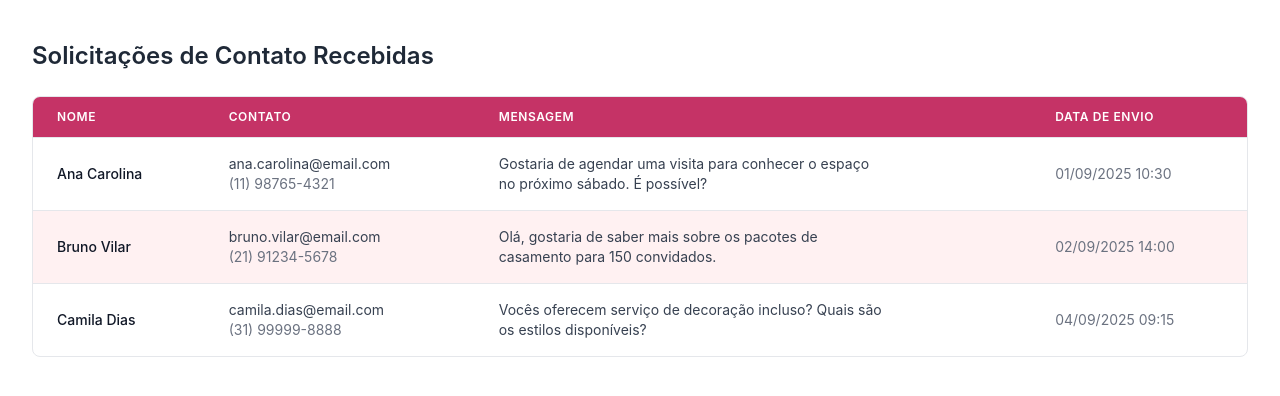
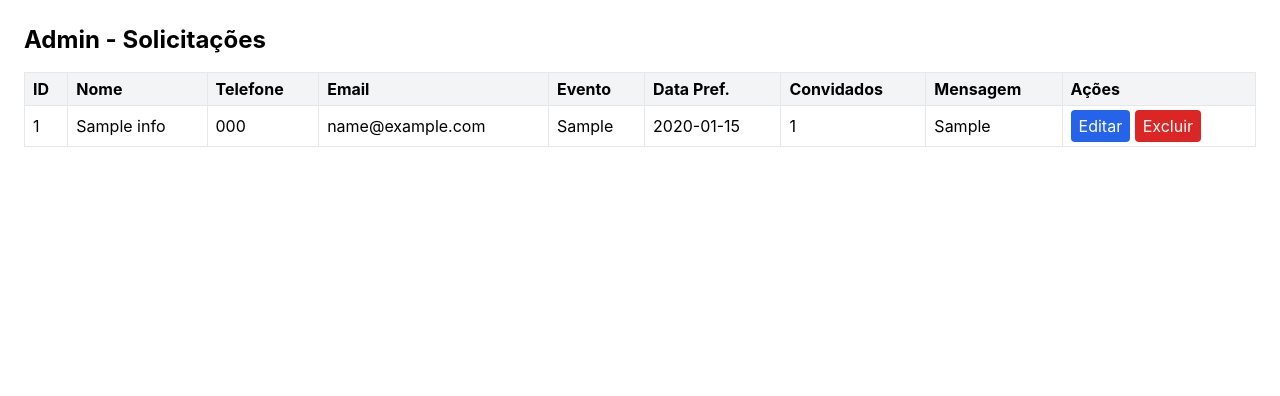
Before and after one commit to yiguinn/projetoEstancia, a PHP site: page /telaAdmin.php in a window 1280 px wide. Shown: the part 61-457 px from the top of the page. Run offline with PHP 8.4, Linux system fonts and the light colour scheme; tables that the repository leaves empty hold one stand-in row (values such as "Sample post"); some libraries are stand-ins or nearby versions; some web fonts are replaced.

Commit message:
crud na page de admin finalizado

```diff
--- a/model/formModel.php
+++ b/model/formModel.php
@@ -30,5 +30,55 @@ class formModel {
             return false;
         }
     }
+    // === CRUD admin (adicionar dentro da classe formModel, após inserir) ===
+
+public function listar() {
+    try {
+        $stmt = $this->pdo->query("SELECT * FROM info ORDER BY idUsuario DESC");
+        return $stmt->fetchAll(PDO::FETCH_ASSOC);
+    } catch (PDOException $e) {
+        error_log("Erro listar: " . $e->getMessage());
+        return [];
+    }
+}
+
+public function excluir($idUsuario) {
+    try {
+        $stmt = $this->pdo->prepare("DELETE FROM info WHERE idUsuario = :id");
+        return $stmt->execute([':id' => $idUsuario]);
+    } catch (PDOException $e) {
+        error_log("Erro excluir: " . $e->getMessage());
+        return false;
+    }
+}
+
+public function atualizar($idUsuario, $nome, $telefone, $email, $tipoCerimonia, $dataPref, $qtdConvidados, $mensagemCerimonia) {
+    try {
+        $sql = "UPDATE info SET
+                    nomeUsuario = :nome,
+                    telefoneUsuario = :telefone,
+                    emailUsuario = :email,
+                    tipoCerimonia = :tipoCerimonia,
+                    dataPref = :dataPref,
+                    qtdConvidados = :qtdConvidados,
+                    mensagemCerimonia = :mensagemCerimonia
+                WHERE idUsuario = :id";
+        $stmt = $this->pdo->prepare($sql);
+        return $stmt->execute([
+            ':id' => $idUsuario,
+            ':nome' => $nome,
+            ':telefone' => $telefone,
+            ':email' => $email,
+            ':tipoCerimonia' => $tipoCerimonia,
+            ':dataPref' => $dataPref,
+            ':qtdConvidados' => $qtdConvidados,
+            ':mensagemCerimonia' => $mensagemCerimonia
+        ]);
+    } catch (PDOException $e) {
+        error_log("Erro atualizar: " . $e->getMessage());
+        return false;
+    }
+}
+
 }
 ?>
--- a/view/header.php
+++ b/view/header.php
@@ -108,7 +108,7 @@ if (session_status() === PHP_SESSION_NONE) {
   <div class="bg-white p-6 rounded shadow-xl relative z-[10000]">
     <p id="modal-text">Mensagem aqui</p>
     <button onclick="closeModal()"
-            class="mt-4 px-4 py-2 bg-blue-600 text-white rounded">Fechar</button>
+            class="mt-4 px-4 py-2 bg-pink-600 text-white rounded">Fechar</button>
   </div>
 </div>
 
--- a/view/telaAdmin.php
+++ b/view/telaAdmin.php
@@ -1,34 +1,6 @@
-<?php
-// duds dados hardcoded aq so mudar pelo backend dps
-$solicitacoes = [
-    [
-        'id' => 1,
-        'nome' => 'Ana Carolina',
-        'email' => 'ana.carolina@email.com',
-        'telefone' => '(11) 98765-4321',
-        'mensagem' => 'Gostaria de agendar uma visita para conhecer o espaço no próximo sábado. É possível?',
-        'data_envio' => '2025-09-01 10:30:00'
-    ],
-    [
-        'id' => 2,
-        'nome' => 'Bruno Vilar',
-        'email' => 'bruno.vilar@email.com',
-        'telefone' => '(21) 91234-5678',
-        'mensagem' => 'Olá, gostaria de saber mais sobre os pacotes de casamento para 150 convidados.',
-        'data_envio' => '2025-09-02 14:00:00'
-    ],
-    [
-        'id' => 3,
-        'nome' => 'Camila Dias',
-        'email' => 'camila.dias@email.com',
-        'telefone' => '(31) 99999-8888',
-        'mensagem' => 'Vocês oferecem serviço de decoração incluso? Quais são os estilos disponíveis?',
-        'data_envio' => '2025-09-04 09:15:00'
-    ],
-];
-?>
 <!DOCTYPE html>
 <html lang="pt-BR">
+
 <head>
     <meta charset="UTF-8">
     <meta name="viewport" content="width=device-width, initial-scale=1.0">
@@ -37,6 +9,7 @@ $solicitacoes = [
     <link rel="stylesheet" href="style.css">
     <link href="https://fonts.googleapis.com/css2?family=SF+Pro+Display:wght@400;500;600;700&display=swap" rel="stylesheet">
 </head>
+
 <body class="bg-white font-['SF_Pro_Display',_sans_serif]">
 
     <header class="bg-white border-b border-gray-100">
@@ -51,54 +24,149 @@ $solicitacoes = [
         </div>
     </header>
 
-    <main class="py-10">
-        <div class="max-w-7xl mx-auto sm:px-6 lg:px-8">
+    <?php
+    require_once __DIR__ . '/../model/formModel.php';
+    $model = new formModel();
+    $registros = $model->listar();
+    ?>
 
-            <h2 class="text-2xl font-semibold text-gray-800 mb-6">Solicitações de Contato Recebidas</h2>
+    <main class="max-w-7xl mx-auto p-6">
+        <h1 class="text-2xl font-bold mb-4">Admin - Solicitações</h1>
 
-            <div class="border border-gray-200 rounded-lg overflow-hidden">
         <div class="overflow-x-auto">
-                    <table class="w-full min-w-full divide-y divide-gray-200">
-                        <thead class="bg-rosa-vibrante">
-                            <tr>
-                                <th scope="col" class="px-6 py-3 text-left text-xs font-semibold text-white uppercase tracking-wider">Nome</th>
-                                <th scope="col" class="px-6 py-3 text-left text-xs font-semibold text-white uppercase tracking-wider">Contato</th>
-                                <th scope="col" class="px-6 py-3 text-left text-xs font-semibold text-white uppercase tracking-wider">Mensagem</th>
-                                <th scope="col" class="px-6 py-3 text-left text-xs font-semibold text-white uppercase tracking-wider">Data de Envio</th>
+            <table class="table-auto w-full border-collapse border border-gray-300">
+                <thead>
+                    <tr class="bg-gray-100">
+                        <th class="border px-2 py-1 text-left">ID</th>
+                        <th class="border px-2 py-1 text-left">Nome</th>
+                        <th class="border px-2 py-1 text-left">Telefone</th>
+                        <th class="border px-2 py-1 text-left">Email</th>
+                        <th class="border px-2 py-1 text-left">Evento</th>
+                        <th class="border px-2 py-1 text-left">Data Pref.</th>
+                        <th class="border px-2 py-1 text-left">Convidados</th>
+                        <th class="border px-2 py-1 text-left">Mensagem</th>
+                        <th class="border px-2 py-1 text-left">Ações</th>
                     </tr>
                 </thead>
-                        <tbody class="divide-y divide-gray-200">
-                            <?php foreach ($solicitacoes as $solicitacao): ?>
-                                <tr class="even:bg-rose-50 hover:bg-rose-100 transition-colors duration-150">
-                                    <td class="px-6 py-4 whitespace-nowrap">
-                                        <div class="text-sm font-medium text-gray-900"><?= htmlspecialchars($solicitacao['nome']) ?></div>
-                                    </td>
-                                    <td class="px-6 py-4 whitespace-nowrap">
-                                        <div class="text-sm text-gray-700"><?= htmlspecialchars($solicitacao['email']) ?></div>
-                                        <div class="text-sm text-gray-500"><?= htmlspecialchars($solicitacao['telefone']) ?></div>
-                                    </td>
-                                    <td class="px-6 py-4">
-                                        <p class="text-sm text-gray-700 max-w-sm whitespace-pre-wrap"><?= htmlspecialchars($solicitacao['mensagem']) ?></p>
-                                    </td>
-                                    <td class="px-6 py-4 whitespace-nowrap text-sm text-gray-500">
-                                        <?= date('d/m/Y H:i', strtotime($solicitacao['data_envio'])) ?>
+                <tbody>
+                    <?php if (!empty($registros)): ?>
+                        <?php foreach ($registros as $r): ?>
+                            <tr>
+                                <td class="border px-2 py-1"><?= htmlspecialchars($r['idUsuario']) ?></td>
+                                <td class="border px-2 py-1"><?= htmlspecialchars($r['nomeUsuario']) ?></td>
+                                <td class="border px-2 py-1"><?= htmlspecialchars($r['telefoneUsuario']) ?></td>
+                                <td class="border px-2 py-1"><?= htmlspecialchars($r['emailUsuario']) ?></td>
+                                <td class="border px-2 py-1"><?= htmlspecialchars($r['tipoCerimonia']) ?></td>
+                                <td class="border px-2 py-1"><?= htmlspecialchars($r['dataPref']) ?></td>
+                                <td class="border px-2 py-1"><?= htmlspecialchars($r['qtdConvidados']) ?></td>
+                                <td class="border px-2 py-1"><?= htmlspecialchars($r['mensagemCerimonia']) ?></td>
+                                <td class="border px-2 py-1">
+
+                                    <!-- Editar (abre modal) -->
+                                    <button
+                                        class="bg-blue-600 text-white px-2 py-1 rounded edit-btn"
+                                        data-id="<?= htmlspecialchars($r['idUsuario']) ?>"
+                                        data-nome="<?= htmlspecialchars($r['nomeUsuario'], ENT_QUOTES) ?>"
+                                        data-telefone="<?= htmlspecialchars($r['telefoneUsuario'], ENT_QUOTES) ?>"
+                                        data-email="<?= htmlspecialchars($r['emailUsuario'], ENT_QUOTES) ?>"
+                                        data-evento="<?= htmlspecialchars($r['tipoCerimonia'], ENT_QUOTES) ?>"
+                                        data-data="<?= htmlspecialchars($r['dataPref'], ENT_QUOTES) ?>"
+                                        data-convidados="<?= htmlspecialchars($r['qtdConvidados'], ENT_QUOTES) ?>"
+                                        data-mensagem="<?= htmlspecialchars($r['mensagemCerimonia'], ENT_QUOTES) ?>">Editar</button>
+
+                                    <!-- Excluir (form POST) -->
+                                    <form method="POST" action="../controller/adminController.php" style="display:inline">
+                                        <input type="hidden" name="id" value="<?= htmlspecialchars($r['idUsuario']) ?>">
+                                        <button type="submit" name="delete" class="bg-red-600 text-white px-2 py-1 rounded">Excluir</button>
+                                    </form>
+
                                 </td>
                             </tr>
                         <?php endforeach; ?>
-
-                            <?php if (empty($solicitacoes)): ?>
+                    <?php else: ?>
                         <tr>
-                                    <td colspan="4" class="px-6 py-4 text-center text-gray-500">
-                                        Nenhuma solicitação de contato encontrada.
-                                    </td>
+                            <td colspan="9" class="px-6 py-4 text-center text-gray-500">Nenhuma solicitação encontrada.</td>
                         </tr>
                     <?php endif; ?>
                 </tbody>
             </table>
         </div>
+    </main>
+
+    <!-- Modal de edição -->
+    <div id="edit-modal" class="fixed inset-0 hidden bg-black bg-opacity-50 flex items-center justify-center z-[9999]">
+        <div class="bg-white p-6 rounded shadow-xl w-full max-w-2xl">
+            <h2 class="text-xl font-semibold mb-4">Editar Solicitação</h2>
+            <form method="POST" action="../controller/adminController.php" id="edit-form" class="space-y-3">
+                <input type="hidden" name="id" id="edit-id">
+
+                <label class="block">
+                    <span class="text-sm">Nome</span>
+                    <input type="text" name="nometxt" id="edit-nome" class="border p-2 w-full">
+                </label>
+
+                <label class="block">
+                    <span class="text-sm">Telefone</span>
+                    <input type="text" name="telefonenum" id="edit-telefone" class="border p-2 w-full">
+                </label>
+
+                <label class="block">
+                    <span class="text-sm">E-mail</span>
+                    <input type="email" name="emailtxt" id="edit-email" class="border p-2 w-full">
+                </label>
+
+                <label class="block">
+                    <span class="text-sm">Tipo de Cerimônia</span>
+                    <input type="text" name="eventotxt" id="edit-evento" class="border p-2 w-full">
+                </label>
+
+                <label class="block">
+                    <span class="text-sm">Data Preferencial</span>
+                    <input type="date" name="data_preferencial" id="edit-data" class="border p-2 w-full">
+                </label>
+
+                <label class="block">
+                    <span class="text-sm">Número de Convidados</span>
+                    <input type="number" name="numero_convidados" id="edit-convidados" class="border p-2 w-full">
+                </label>
+
+                <label class="block">
+                    <span class="text-sm">Mensagem</span>
+                    <textarea name="mensagemtxt" id="edit-mensagem" class="border p-2 w-full" rows="4"></textarea>
+                </label>
+
+                <div class="flex items-center justify-end">
+                    <button type="button" onclick="fecharModal()" class="mr-2 bg-gray-600 text-white px-4 py-2 rounded">Cancelar</button>
+                    <button type="submit" name="update" class="bg-green-600 text-white px-4 py-2 rounded">Salvar</button>
+                </div>
+            </form>
         </div>
     </div>
-    </main>
+
+    <script>
+        // Abre modal preenchendo campos a partir dos data-attributes
+        document.addEventListener('DOMContentLoaded', function() {
+            document.querySelectorAll('.edit-btn').forEach(btn => {
+                btn.addEventListener('click', function() {
+                    const ds = this.dataset;
+                    document.getElementById('edit-id').value = ds.id || '';
+                    document.getElementById('edit-nome').value = ds.nome || '';
+                    document.getElementById('edit-telefone').value = ds.telefone || '';
+                    document.getElementById('edit-email').value = ds.email || '';
+                    document.getElementById('edit-evento').value = ds.evento || '';
+                    document.getElementById('edit-data').value = ds.data || '';
+                    document.getElementById('edit-convidados').value = ds.convidados || '';
+                    document.getElementById('edit-mensagem').value = ds.mensagem || '';
+                    document.getElementById('edit-modal').classList.remove('hidden');
+                });
+            });
+        });
+
+        function fecharModal() {
+            document.getElementById('edit-modal').classList.add('hidden');
+        }
+    </script>
 
 </body>
+
 </html>
```
Also changed, not shown: controller/adminController.php (added, +39 -0 lines). Lines whose indentation alone changed are shown as unchanged.
